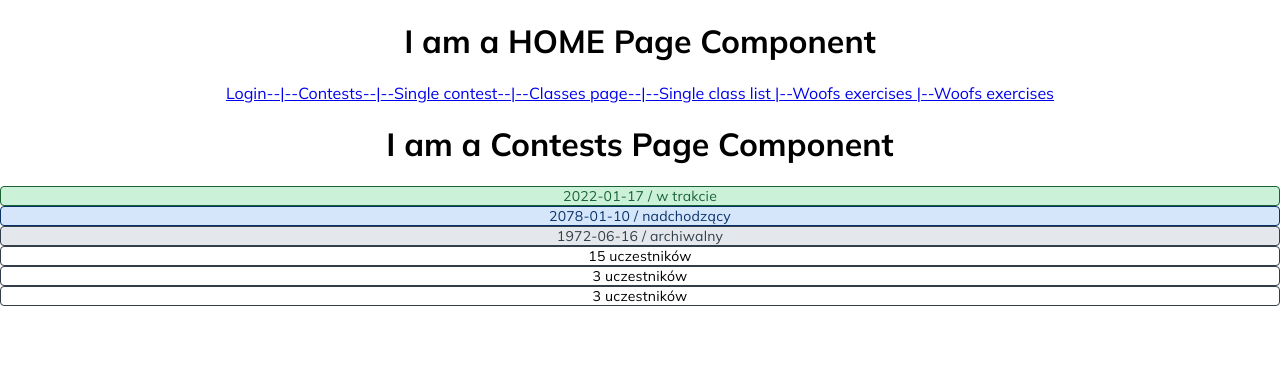
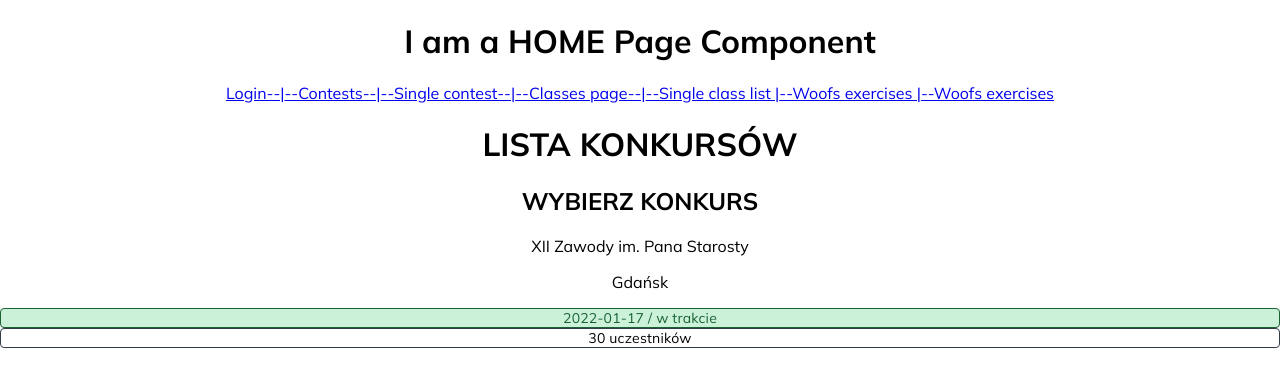
Before and after one commit to CC2021-WBL/GOOD-BOI-Application, a React (Create React App) app: page /contests in a window 1280 px wide. Shown: the top 386 px of the page. Built offline with nearby package versions, Linux system fonts and the light colour scheme.

Commit message:
-created ContestComponent -added ContestComponent to ContestsPage

```diff
--- a/src/Molecules/ContestComponent/contestComponent.js
+++ b/src/Molecules/ContestComponent/contestComponent.js
@@ -1,17 +1,26 @@
 import propTypes from 'prop-types';
-import { useState } from 'react';
-import InfoLabel from '../../Atoms/InButtonLabel/InfoLabel';
+import InfoLabel from '../../Atoms/InfoLabel/InfoLabel';
 
-const contestComponent = ({ initialName, initialDate, initialCity }) => {
-  const [contestName, setContestName] = useState(initialName);
-  const [date, setDate] = useSate(initialDate);
-  const [city, setCity] = useState(initialCity);
-
+const ContestComponent = ({ contestName, contestDate, contestCity }) => {
   return (
     <div>
       <p>{contestName}</p>
+      <div>
+        <time dateTime={contestDate}></time>
+        <p>{contestCity}</p>
+      </div>
+      <div>
+        <InfoLabel dateOfContest={contestDate}></InfoLabel>
+        <InfoLabel classInfo={{ dogsAmount: 30 }}></InfoLabel>
+      </div>
     </div>
-  )
+  );
 };
 
-export default contestComponent;
+ContestComponent.propTypes = {
+  contestName: propTypes.string,
+  contestDate: propTypes.instanceOf(Date),
+  contestCity: propTypes.string,
+};
+
+export default ContestComponent;
--- a/src/Pages/ContestsPage/ContestsPage.js
+++ b/src/Pages/ContestsPage/ContestsPage.js
@@ -1,20 +1,21 @@
-import InfoLabel from '../../Atoms/InfoLabel/InfoLabel';
+// import InfoLabel from '../../Atoms/InfoLabel/InfoLabel';
+import ContestComponent from '../../Molecules/ContestComponent/ContestComponent';
+import RANDOM_CONTESTS from '../../Data/Dummy-data/test-data-random-contests';
 
 const ContestsPage = () => {
   //RANDOM DATY
-  const pastDate = new Date(1972, 5, 16, 10, 0);
+  //const pastDate = new Date(1972, 5, 16, 10, 0);
   const todayDate = new Date();
-  const futureDate = new Date(2077, 12, 10, 10, 0);
 
   return (
     <>
-      <h1>I am a Contests Page Component</h1>
-      <InfoLabel dateOfContest={todayDate}></InfoLabel>
-      <InfoLabel dateOfContest={futureDate}></InfoLabel>
-      <InfoLabel dateOfContest={pastDate}></InfoLabel>
-      <InfoLabel classInfo={{ dogsAmount: 15 }}></InfoLabel>
-      <InfoLabel classInfo={{ dogsAmount: 3 }}></InfoLabel>
-      <InfoLabel classInfo={{ dogsAmount: 3 }}></InfoLabel>
+      <h1>LISTA KONKURSÓW</h1>
+      <h2>WYBIERZ KONKURS</h2>
+      <ContestComponent
+        contestName={RANDOM_CONTESTS[0].name}
+        contestDate={todayDate}
+        contestCity={RANDOM_CONTESTS[0].city}
+      ></ContestComponent>
     </>
   );
 };
```
